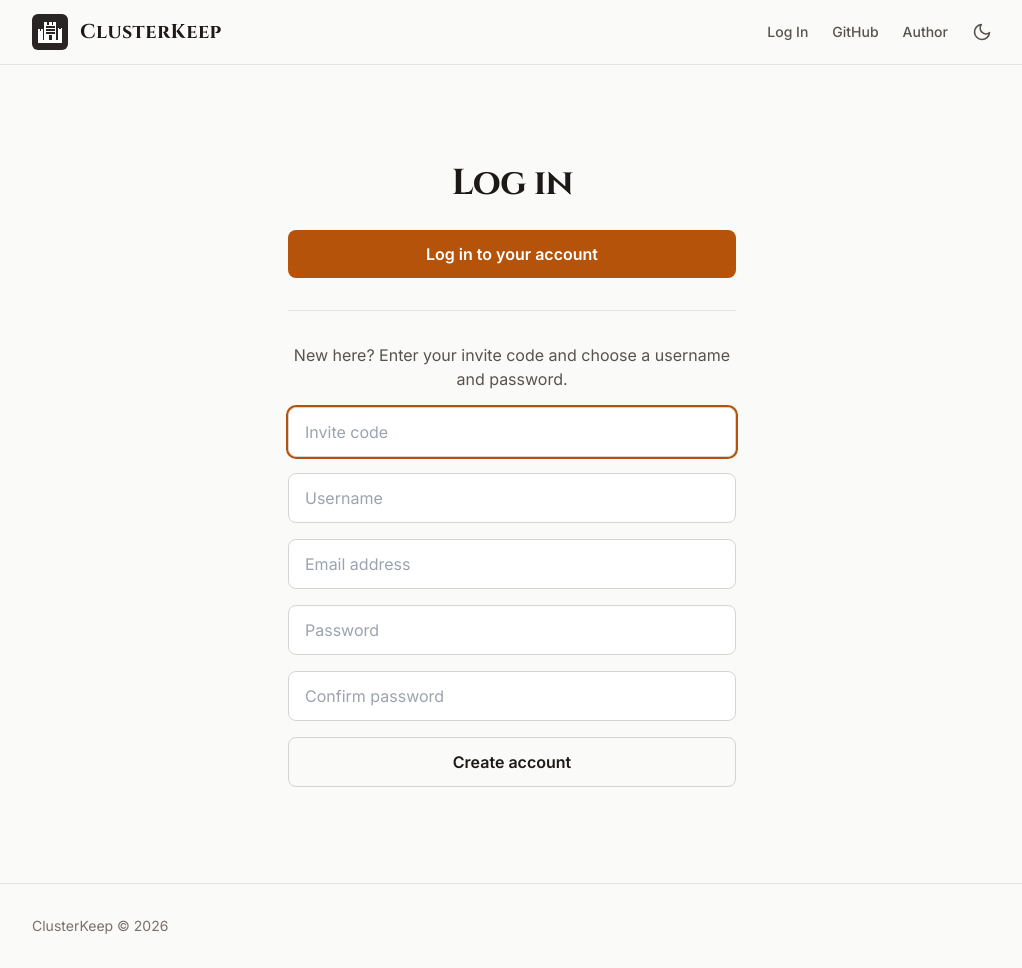
After one commit to ha-private-cloud/clusterkeep-ui, a Flask app: page /join in a window 1280 px wide. The commit adds this page. Shown: the whole page, without its empty margins (128-1150 px from the left). Run offline with Flask 3, Linux system fonts and the light colour scheme.

Commit message:
Feat: Add beginning authentication and open-source game to join placeholder page

```diff
--- a/app.py
+++ b/app.py
@@ -1,11 +1,27 @@
 import os
 from datetime import datetime, timezone
+from urllib.parse import urlencode, urlsplit
 
-from flask import Flask, render_template
+import requests
+from flask import Flask, redirect, render_template, request
 
 app = Flask(__name__)
 
 APP_TITLE = os.environ.get("APP_TITLE", "ClusterKeep")
+
+app.config["AUTH_API_BASE_URL"] = os.environ.get(
+    "AUTH_API_BASE_URL", "https://auth-dev.clusterkeep.dev.net"
+).strip()
+# The public hostname above only resolves for browsers; this backend's own registration
+# call needs the in-cluster Service DNS name (or the dev-env's docker-compose service name).
+app.config["AUTH_API_INTERNAL_URL"] = os.environ.get(
+    "AUTH_API_INTERNAL_URL", "http://auth-api.clusterkeep-dev-priv.svc.cluster.local"
+).strip()
+app.config["STORAGE_UI_URL"] = os.environ.get(
+    "STORAGE_UI_URL", "https://storage-dev.clusterkeep.dev.net"
+).strip()
+app.config["INVITE_CODE"] = os.environ.get("INVITE_CODE", "").strip()
+app.config["AUTH_API_REGISTRATION_TOKEN"] = os.environ.get("AUTH_API_REGISTRATION_TOKEN", "").strip()
 
 CONTENT_SECURITY_POLICY = "; ".join(
     [
@@ -16,7 +32,7 @@ CONTENT_SECURITY_POLICY = "; ".join(
         "img-src 'self'",
         "connect-src 'self'",
         "base-uri 'none'",
-        "form-action 'none'",
+        "form-action 'self'",
         "frame-ancestors 'none'",
     ]
 )
@@ -37,14 +53,97 @@ def set_security_headers(response):
     return response
 
 
+def _is_http_url(value):
+    return urlsplit(value).scheme in ("http", "https")
+
+
+def storage_login_url():
+    auth_api_base_url = app.config["AUTH_API_BASE_URL"]
+    storage_ui_url = app.config["STORAGE_UI_URL"]
+    if not (auth_api_base_url and storage_ui_url):
+        return None
+    if not (_is_http_url(auth_api_base_url) and _is_http_url(storage_ui_url)):
+        return None
+    query = urlencode({"next": storage_ui_url})
+    return f"{auth_api_base_url.rstrip('/')}/login?{query}"
+
+
+def _register_with_auth_api(username, password, email):
+    """Server-to-server, gated by a bearer token only this backend holds -- the invite
+    code alone is not enough to reach auth-api's registration endpoint."""
+    auth_api_internal_url = app.config["AUTH_API_INTERNAL_URL"]
+    registration_token = app.config["AUTH_API_REGISTRATION_TOKEN"]
+    if not (auth_api_internal_url and registration_token):
+        return None, "Account creation is not configured."
+
+    try:
+        upstream = requests.post(
+            f"{auth_api_internal_url.rstrip('/')}/api/v1/register",
+            json={"username": username, "password": password, "email": email},
+            headers={"Authorization": f"Bearer {registration_token}"},
+            timeout=5,
+        )
+    except requests.RequestException:
+        return None, "Could not reach the account service. Try again shortly."
+
+    if upstream.status_code == 201:
+        response = redirect(app.config["STORAGE_UI_URL"])
+        cookie_header = upstream.headers.get("Set-Cookie")
+        if cookie_header:
+            response.headers["Set-Cookie"] = cookie_header
+        return response, None
+    if upstream.status_code == 409:
+        return None, "That username is already taken."
+    if upstream.status_code == 422:
+        return None, "Check your email address and make sure the password is at least 12 characters."
+    return None, "Could not create that account."
+
+
 @app.context_processor
 def inject_globals():
-    return {"title": APP_TITLE, "year": datetime.now(timezone.utc).year}
+    return {
+        "title": APP_TITLE,
+        "year": datetime.now(timezone.utc).year,
+    }
 
 
 @app.get("/")
 def index():
     return render_template("index.html")
+
+
+@app.get("/game")
+def game():
+    return render_template("game.html")
+
+
+@app.route("/join", methods=["GET", "POST"])
+def join():
+    error = None
+    if request.method == "POST":
+        submitted_code = request.form.get("invite_code", "")
+        username = request.form.get("username", "")
+        email = request.form.get("email", "")
+        password = request.form.get("password", "")
+        password_confirm = request.form.get("password_confirm", "")
+        expected = app.config["INVITE_CODE"]
+
+        if not (expected and submitted_code == expected):
+            error = "That invite code is not valid."
+        elif not email:
+            error = "An email address is required."
+        elif password != password_confirm:
+            error = "Passwords do not match."
+        else:
+            response, error = _register_with_auth_api(username, password, email)
+            if response is not None:
+                return response
+
+    return render_template(
+        "join.html",
+        error=error,
+        storage_login_url=storage_login_url(),
+    )
 
 
 @app.get("/healthz")
--- a/pyproject.toml
+++ b/pyproject.toml
@@ -7,10 +7,11 @@ requires-python = ">=3.13"
 dependencies = [
     "flask>=3.1.3",
     "gunicorn>=26.0.0",
+    "requests>=2.32.0",
 ]
 
 [dependency-groups]
-dev = ["pytest>=8.0.0"]
+dev = ["pytest>=8.0.0", "responses>=0.25.0"]
 
 [tool.pytest.ini_options]
 pythonpath = ["."]
--- a/static/css/input.css
+++ b/static/css/input.css
@@ -64,3 +64,7 @@
 .mark-lg .brand-mark {
   @apply w-10 h-10;
 }
+
+#game-canvas {
+  image-rendering: pixelated;
+}
--- a/static/css/style.css
+++ b/static/css/style.css
@@ -789,12 +789,20 @@ body:is(.dark)::selection {
   margin-bottom: 2.5rem;
 }
 
+.mb-4 {
+  margin-bottom: 1rem;
+}
+
 .mb-6 {
   margin-bottom: 1.5rem;
 }
 
 .mb-8 {
   margin-bottom: 2rem;
+}
+
+.mt-4 {
+  margin-top: 1rem;
 }
 
 .mt-auto {
@@ -861,6 +869,14 @@ body:is(.dark)::selection {
   max-width: 64rem;
 }
 
+.max-w-lg {
+  max-width: 32rem;
+}
+
+.max-w-md {
+  max-width: 28rem;
+}
+
 .max-w-xl {
   max-width: 36rem;
 }
@@ -893,6 +909,10 @@ body:is(.dark)::selection {
   gap: 0.75rem;
 }
 
+.gap-4 {
+  gap: 1rem;
+}
+
 .gap-6 {
   gap: 1.5rem;
 }
@@ -909,6 +929,10 @@ body:is(.dark)::selection {
   border-radius: 0.75rem;
 }
 
+.border {
+  border-width: 1px;
+}
+
 .border-b {
   border-bottom-width: 1px;
 }
@@ -917,14 +941,29 @@ body:is(.dark)::selection {
   border-top-width: 1px;
 }
 
+.border-red-200 {
+  --tw-border-opacity: 1;
+  border-color: rgb(254 202 202 / var(--tw-border-opacity, 1));
+}
+
 .border-stone-200 {
   --tw-border-opacity: 1;
   border-color: rgb(231 229 228 / var(--tw-border-opacity, 1));
 }
 
+.border-stone-300 {
+  --tw-border-opacity: 1;
+  border-color: rgb(214 211 209 / var(--tw-border-opacity, 1));
+}
+
 .bg-amber-700 {
   --tw-bg-opacity: 1;
   background-color: rgb(180 83 9 / var(--tw-bg-opacity, 1));
+}
+
+.bg-red-50 {
+  --tw-bg-opacity: 1;
+  background-color: rgb(254 242 242 / var(--tw-bg-opacity, 1));
 }
 
 .bg-stone-50 {
@@ -939,6 +978,11 @@ body:is(.dark)::selection {
 .bg-stone-800 {
   --tw-bg-opacity: 1;
   background-color: rgb(41 37 36 / var(--tw-bg-opacity, 1));
+}
+
+.bg-white {
+  --tw-bg-opacity: 1;
+  background-color: rgb(255 255 255 / var(--tw-bg-opacity, 1));
 }
 
 .px-4 {
@@ -966,6 +1010,10 @@ body:is(.dark)::selection {
   padding-bottom: 2rem;
 }
 
+.pt-8 {
+  padding-top: 2rem;
+}
+
 .text-center {
   text-align: center;
 }
@@ -976,6 +1024,11 @@ body:is(.dark)::selection {
 
 .font-sans {
   font-family: Inter, ui-sans-serif, system-ui, -apple-system, Segoe UI, Roboto, Helvetica Neue, Arial, sans-serif;
+}
+
+.text-4xl {
+  font-size: 2.25rem;
+  line-height: 2.5rem;
 }
 
 .text-5xl {
--- a/templates/base.html
+++ b/templates/base.html
@@ -67,6 +67,11 @@
         <nav class="flex items-center gap-6">
           <a
             class="text-sm font-medium text-stone-600 hover:text-stone-900 dark:text-stone-400 dark:hover:text-stone-50 focus:outline-none focus-visible:ring-2 focus-visible:ring-amber-700 focus-visible:ring-offset-2 dark:focus-visible:ring-offset-stone-950"
+            href="{{ url_for('join') }}"
+            >Log In</a
+          >
+          <a
+            class="text-sm font-medium text-stone-600 hover:text-stone-900 dark:text-stone-400 dark:hover:text-stone-50 focus:outline-none focus-visible:ring-2 focus-visible:ring-amber-700 focus-visible:ring-offset-2 dark:focus-visible:ring-offset-stone-950"
             href="https://github.com/ha-private-cloud"
             target="_blank"
             rel="noopener noreferrer"
--- /dev/null
+++ b/templates/join.html
@@ -0,0 +1,85 @@
+{% extends "base.html" %}
+
+{% block content %}
+<div class="flex flex-col items-center text-center max-w-md mx-auto">
+  <h1
+    class="font-display text-4xl font-bold text-stone-900 dark:text-stone-50 tracking-tight leading-tight mb-6"
+  >
+    Log in
+  </h1>
+
+  {% if error %}
+  <div
+    class="w-full text-sm text-red-800 dark:text-red-200 bg-red-50 dark:bg-red-950 border border-red-200 dark:border-red-900 rounded-lg px-4 py-3 mb-6"
+    role="alert"
+  >
+    {{ error }}
+  </div>
+  {% endif %}
+
+  {% if storage_login_url %}
+  <a
+    href="{{ storage_login_url }}"
+    class="inline-flex items-center justify-center w-full px-6 py-3 mb-8 text-base font-semibold text-white bg-amber-700 rounded-lg hover:bg-amber-800 focus:outline-none focus-visible:ring-2 focus-visible:ring-offset-2 focus-visible:ring-amber-700 dark:focus-visible:ring-offset-stone-950"
+  >
+    Log in to your account
+  </a>
+  {% endif %}
+
+  <div class="w-full border-t border-stone-200 dark:border-stone-800 pt-8">
+    <p class="text-stone-600 dark:text-stone-300 mb-4">
+      New here? Enter your invite code and choose a username and password.
+    </p>
+    <form method="post" action="{{ url_for('join') }}" class="flex flex-col gap-4">
+      <input
+        type="text"
+        name="invite_code"
+        placeholder="Invite code"
+        required
+        autofocus
+        class="w-full px-4 py-3 text-base rounded-lg border border-stone-300 dark:border-stone-700 bg-white dark:bg-stone-900 text-stone-900 dark:text-stone-100 focus:outline-none focus-visible:ring-2 focus-visible:ring-amber-700"
+      />
+      <input
+        type="text"
+        name="username"
+        placeholder="Username"
+        autocomplete="username"
+        required
+        class="w-full px-4 py-3 text-base rounded-lg border border-stone-300 dark:border-stone-700 bg-white dark:bg-stone-900 text-stone-900 dark:text-stone-100 focus:outline-none focus-visible:ring-2 focus-visible:ring-amber-700"
+      />
+      <input
+        type="email"
+        name="email"
+        placeholder="Email address"
+        autocomplete="email"
+        required
+        class="w-full px-4 py-3 text-base rounded-lg border border-stone-300 dark:border-stone-700 bg-white dark:bg-stone-900 text-stone-900 dark:text-stone-100 focus:outline-none focus-visible:ring-2 focus-visible:ring-amber-700"
+      />
+      <input
+        type="password"
+        name="password"
+        placeholder="Password"
+        autocomplete="new-password"
+        minlength="12"
+        required
+        class="w-full px-4 py-3 text-base rounded-lg border border-stone-300 dark:border-stone-700 bg-white dark:bg-stone-900 text-stone-900 dark:text-stone-100 focus:outline-none focus-visible:ring-2 focus-visible:ring-amber-700"
+      />
+      <input
+        type="password"
+        name="password_confirm"
+        placeholder="Confirm password"
+        autocomplete="new-password"
+        minlength="12"
+        required
+        class="w-full px-4 py-3 text-base rounded-lg border border-stone-300 dark:border-stone-700 bg-white dark:bg-stone-900 text-stone-900 dark:text-stone-100 focus:outline-none focus-visible:ring-2 focus-visible:ring-amber-700"
+      />
+      <button
+        type="submit"
+        class="inline-flex items-center justify-center w-full px-6 py-3 text-base font-semibold text-stone-900 dark:text-stone-100 border border-stone-300 dark:border-stone-700 rounded-lg hover:bg-stone-100 dark:hover:bg-stone-900 focus:outline-none focus-visible:ring-2 focus-visible:ring-offset-2 focus-visible:ring-amber-700 dark:focus-visible:ring-offset-stone-950"
+      >
+        Create account
+      </button>
+    </form>
+  </div>
+</div>
+{% endblock %}
```
Also changed, not shown: other parts of static/css/style.css (+113 -0 lines), fragments/compose-fragment.yml (+7 -0 lines), static/js/game.js (added, +170 -0 lines), templates/game.html (added, +33 -0 lines), templates/index.html (+10 -1 lines), tests/test_app.py (+80 -0 lines), 3 other files.
